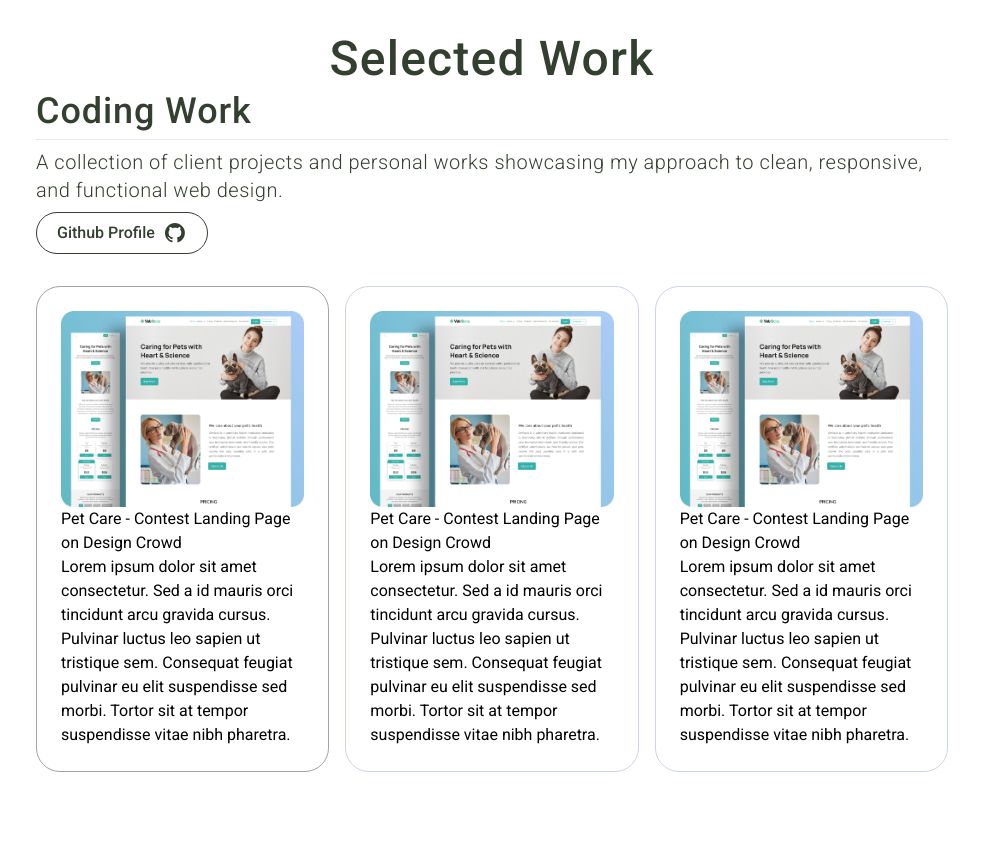
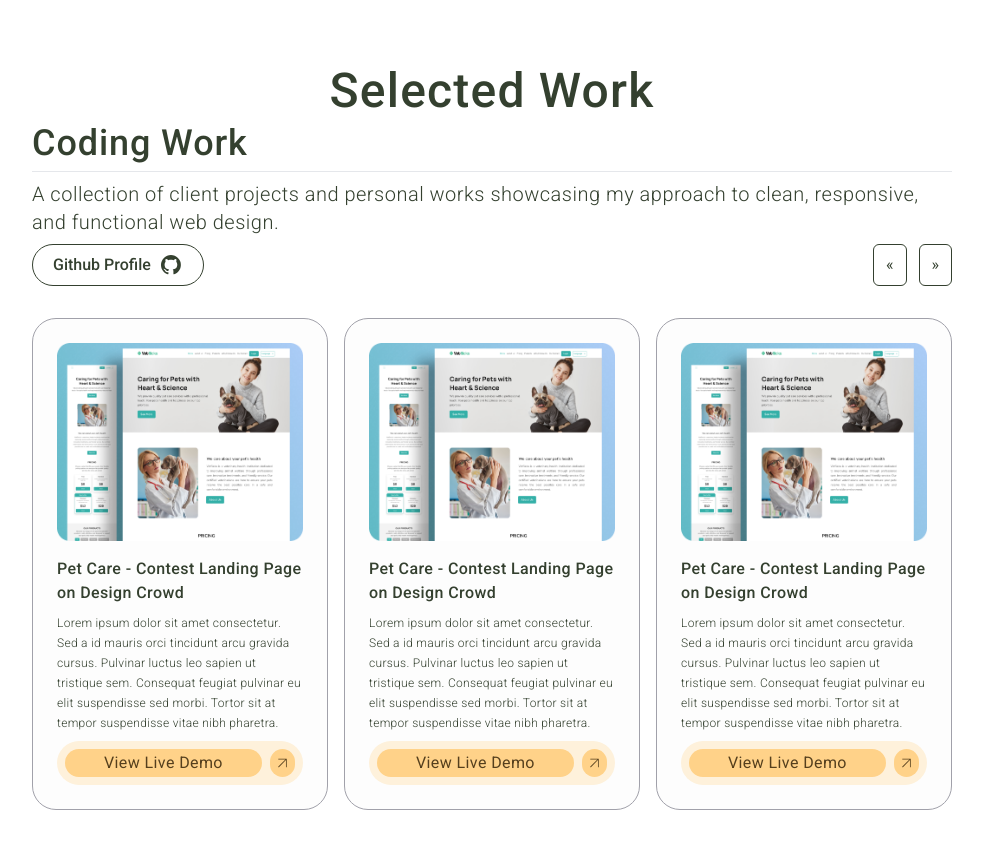
Before and after one commit to agustina12/agustina12.github.io, a website: page pagePortfolio.html in a window 1280 px wide. Shown: the part 2882-3731 px from the top of the page, without its empty margins (148-1131 px from the left). Drawn offline with Linux system fonts and the light colour scheme.

Commit message:
portfolio section

```diff
--- a/pagePortfolio.html
+++ b/pagePortfolio.html
@@ -330,14 +330,15 @@
       </div>
     </div>
     <!-- portfolio -->
-    <div class="portfolio">
-      <div class="mx-auto px-4 sm:px-6 pt-6 md:pt-8 pb-12 md:pb-16">
+    <div class="portfolio font-sans">
+      <div class="mx-4 sm:mx-6 md:mx-12 lg:mx-20 xl:mx-40 my-8 md:my-16">
         <div class="flex flex-col py-8">
           <h1 class="font-sans text-5xl tracking-wide font-medium text-fonts-primary text-center">Selected Work</h1>
           <div class="coding-space">
             <h1 class="font-sans text-4xl tracking-wide font-medium text-fonts-primary text-left py-2">Coding Work</h1>
             <hr />
             <p class="font-sans text-xl tracking-wide font-light text-fonts-primary text-left py-2">A collection of client projects and personal works showcasing my approach to clean, responsive, and functional web design.</p>
+            <div class="flex flex-row justify-between">
               <button
                 type="button"
                 class="border border-fonts-primary text-fonts-primary font-sans text-base font-medium px-5 py-2 rounded-full hover:border-fonts-secondary hover:text-fonts-secondary transition delay-150 duration-300 ease-in-out flex gap-2"
@@ -345,32 +346,50 @@
                 <a href="#" class="">Github Profile</a>
                 <img src="./src/assets/icons/github.svg" class="w-6 h-6" />
               </button>
+              <!-- Pagination -->
+              <ul class="pagination flex flex-row gap-3 text-center">
+                <li class="left py-2 px-3 border border-fonts-primary text-fonts-primary rounded-md"><a href="#">&laquo;</a></li>
+                <li class="right py-2 px-3 border border-fonts-primary text-fonts-primary rounded-md"><a href="#">&raquo;</a></li>
+              </ul>
+            </div>
           </div>
         </div>
         <div class="flex flex-row gap-4">
-          <div class="border border-zinc-400 rounded-3xl p-4 sm:p-5 md:p-6 flex flex-col w-full">
+          <div class="border border-zinc-400 rounded-3xl p-4 sm:p-5 md:p-6 flex flex-col w-full bg-backgrounds-quinary">
             <img src="./src/assets/img/codePortfolioOne.png" class="" />
-            <h1>Pet Care - Contest Landing Page on Design Crowd</h1>
-            <p>
+            <h1 class="text-base font-medium text-fonts-primary tracking-wide pt-4">Pet Care - Contest Landing Page on Design Crowd</h1>
+            <p class="text-xs font-light text-fonts-primary tracking-wide leading-5 py-2">
               Lorem ipsum dolor sit amet consectetur. Sed a id mauris orci tincidunt arcu gravida cursus. Pulvinar luctus leo sapien ut tristique sem. Consequat feugiat pulvinar eu elit suspendisse sed morbi. Tortor sit at tempor
               suspendisse vitae nibh pharetra.
             </p>
+            <div class="flex gap-2 bg-buttons-accent p-2 rounded-full transition-all duration-300 ease-out hover:text-fonts-primary hover:bg-backgrounds-accent hover:border-transparent hover:shadow-lg">
+              <button class="text-base font-normal tracking-wide text-fonts-btnFonts rounded-full text-center bg-buttons-secondary w-full hover:bg-backgrounds-accent hover:font-medium">View Live Demo</button>
+              <a href="#" class="rounded-full p-1 bg-buttons-secondary"><img src="./src/assets/icons/arrow-up-right.svg" class="w-5 h-5" /></a>
             </div>
-          <div class="border border-slate-300 rounded-3xl p-4 sm:p-5 md:p-6 flex flex-col w-full">
+          </div>
+          <div class="border border-zinc-400 rounded-3xl p-4 sm:p-5 md:p-6 flex flex-col w-full bg-backgrounds-quinary">
             <img src="./src/assets/img/codePortfolioOne.png" class="" />
-            <h1>Pet Care - Contest Landing Page on Design Crowd</h1>
-            <p>
+            <h1 class="text-base font-medium text-fonts-primary tracking-wide pt-4">Pet Care - Contest Landing Page on Design Crowd</h1>
+            <p class="text-xs font-light text-fonts-primary tracking-wide leading-5 py-2">
               Lorem ipsum dolor sit amet consectetur. Sed a id mauris orci tincidunt arcu gravida cursus. Pulvinar luctus leo sapien ut tristique sem. Consequat feugiat pulvinar eu elit suspendisse sed morbi. Tortor sit at tempor
               suspendisse vitae nibh pharetra.
             </p>
+            <div class="flex gap-2 bg-buttons-accent p-2 rounded-full">
+              <button class="text-base font-normal tracking-wide text-fonts-btnFonts rounded-full text-center bg-buttons-secondary w-full">View Live Demo</button>
+              <a href="#" class="rounded-full p-1 bg-buttons-secondary"><img src="./src/assets/icons/arrow-up-right.svg" class="w-5 h-5" /></a>
             </div>
-          <div class="border border-slate-300 rounded-3xl p-4 sm:p-5 md:p-6 flex flex-col w-full">
+          </div>
+          <div class="border border-zinc-400 rounded-3xl p-4 sm:p-5 md:p-6 flex flex-col w-full bg-backgrounds-quinary">
             <img src="./src/assets/img/codePortfolioOne.png" class="" />
-            <h1>Pet Care - Contest Landing Page on Design Crowd</h1>
-            <p>
+            <h1 class="text-base font-medium text-fonts-primary tracking-wide pt-4">Pet Care - Contest Landing Page on Design Crowd</h1>
+            <p class="text-xs font-light text-fonts-primary tracking-wide leading-5 py-2">
               Lorem ipsum dolor sit amet consectetur. Sed a id mauris orci tincidunt arcu gravida cursus. Pulvinar luctus leo sapien ut tristique sem. Consequat feugiat pulvinar eu elit suspendisse sed morbi. Tortor sit at tempor
               suspendisse vitae nibh pharetra.
             </p>
+            <div class="flex gap-2 bg-buttons-accent p-2 rounded-full">
+              <button class="text-base font-normal tracking-wide text-fonts-btnFonts rounded-full text-center bg-buttons-secondary w-full">View Live Demo</button>
+              <a href="#" class="rounded-full p-1 bg-buttons-secondary"><img src="./src/assets/icons/arrow-up-right.svg" class="w-5 h-5" /></a>
+            </div>
           </div>
         </div>
       </div>
--- a/src/css/input.css
+++ b/src/css/input.css
@@ -12,10 +12,12 @@
     --fonts-primary: theme("colors.fonts.primary");
     --fonts-secondary: theme("colors.fonts.secondary");
     --fonts-tertiary: theme("colors.fonts.tertiary");
+    --fonts-btnfonts: theme("colors.fonts.btnFonts");
     --bg-primary: theme("colors.backgrounds.primary");
     --bg-secondary: theme("colors.backgrounds.secondary");
     --bg-accent: theme("colors.backgrounds.accent");
     --bg-tertiary: theme("colors.backgrounds.tertiary");
+    --bg-quinary: theme("colors.backgrounds.quinary");
     --bg-card: theme("colors.backgrounds.cardPrimary");
     --btn-dark: theme("colors.buttons.dark");
     --btn-primary: theme("colors.buttons.primary");
@@ -245,7 +247,7 @@ bg-backgrounds-primary .bgServices {
     z-index: 2;
   }
 
-  .portfolio {
-    margin: 0 160px 0 160px;
-  }
+  /* .portfolio {
+    margin: 0 10rem 0 10rem;
+  } */
 }
--- a/tailwind.config.js
+++ b/tailwind.config.js
@@ -10,12 +10,14 @@ module.exports = {
           primary: "#34402F",
           secondary: "#8FA685",
           tertiary: "#576C4E",
+          btnFonts: "#553F1D",
         },
         backgrounds: {
           primary: "#FAFAFA",
           secondary: "#8FA685",
           tertiary: "FCE0DE",
           accent: "#FFCC63",
+          quinary: "#FDFDFD",
           cardPrimary: "#FFECCD",
         },
         buttons: {
```
Also changed, not shown: explore.html (+13 -0 lines), src/assets/icons/arrow-up-right.svg (added), src/assets/icons/left.svg (added), src/assets/icons/right.svg (added), src/css/output.css. Lines whose indentation alone changed are shown as unchanged.
